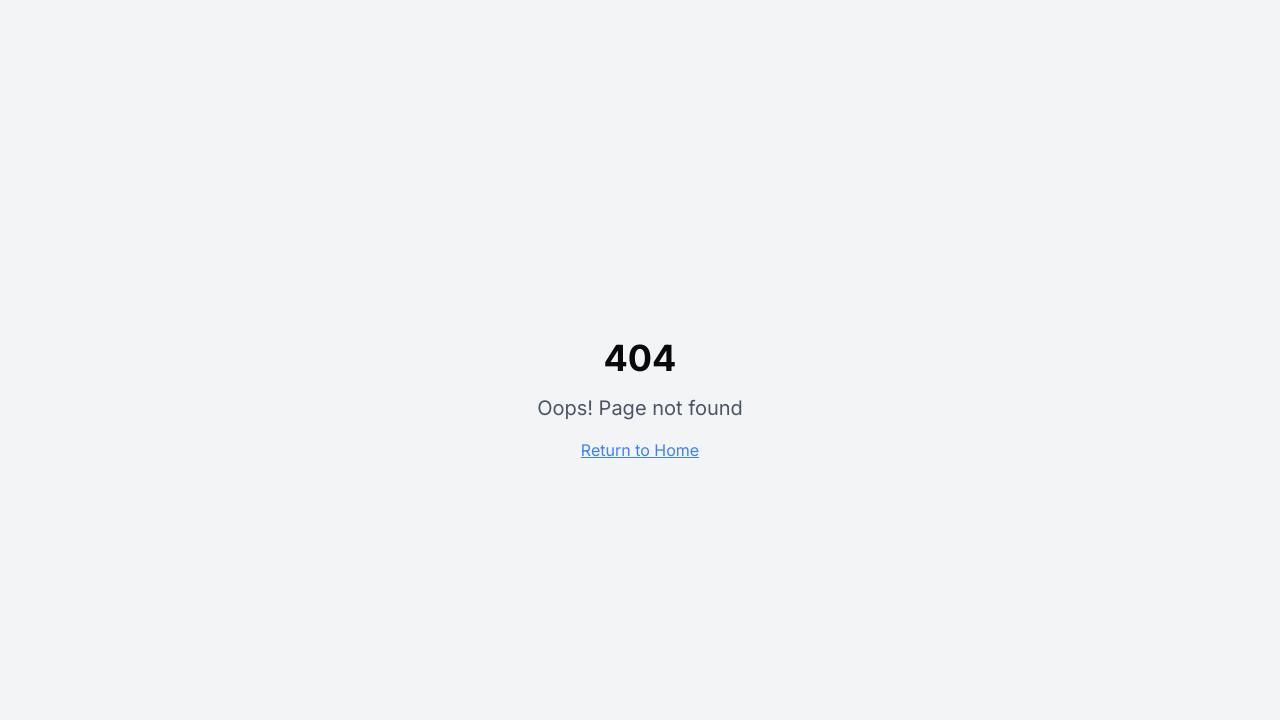
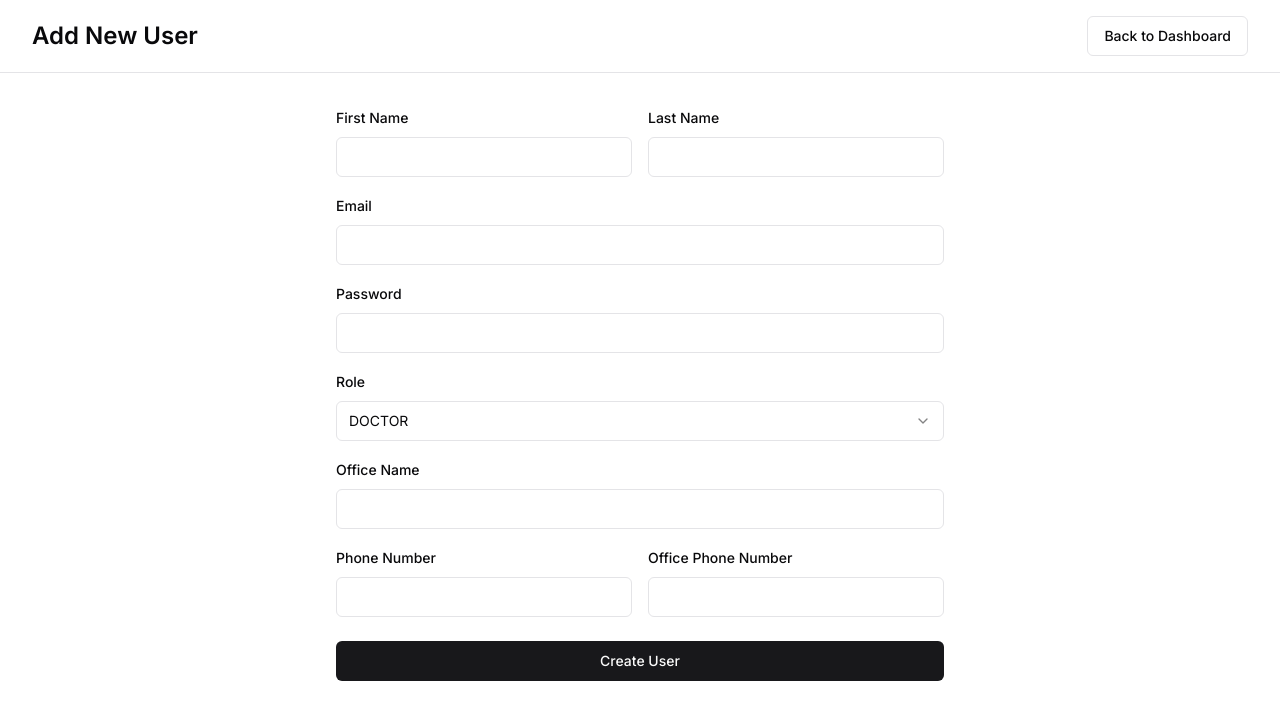
Before and after one commit to canyonbryson/manage-users-haven, a React (Vite) app: page /dashboard/add in a window 1280 px wide. Before the commit this address had no page. Shown: the top 720 px of the page. Built offline with nearby package versions, Linux system fonts and the light colour scheme.

Commit message:
Add Add Users page
Adds a new page to the application allowing the addition of new users to the Supabase backend.

```diff
--- a/src/App.tsx
+++ b/src/App.tsx
@@ -7,6 +7,7 @@ import { BrowserRouter, Routes, Route, Navigate } from "react-router-dom";
 import Index from "./pages/Index";
 import Login from "./pages/Login";
 import Dashboard from "./pages/Dashboard";
+import AddUser from "./pages/AddUser";
 import NotFound from "./pages/NotFound";
 
 const queryClient = new QueryClient();
@@ -21,6 +22,7 @@ const App = () => (
           <Route path="/" element={<Index />} />
           <Route path="/login" element={<Login />} />
           <Route path="/dashboard" element={<Dashboard />} />
+          <Route path="/dashboard/add" element={<AddUser />} />
           <Route path="*" element={<NotFound />} />
         </Routes>
       </BrowserRouter>
--- /dev/null
+++ b/src/pages/AddUser.tsx
@@ -0,0 +1,275 @@
+
+import { useState } from "react";
+import { useNavigate } from "react-router-dom";
+import { Button } from "@/components/ui/button";
+import { Input } from "@/components/ui/input";
+import { useToast } from "@/hooks/use-toast";
+import { supabase } from "@/integrations/supabase/client";
+import {
+  Select,
+  SelectContent,
+  SelectItem,
+  SelectTrigger,
+  SelectValue,
+} from "@/components/ui/select";
+
+const roles = [
+  "DOCTOR",
+  "PT",
+  "TRAINER",
+  "ADMIN",
+  "COACH",
+  "ATHLETE",
+  "PATIENT",
+  "CLINICAL SPECIALIST",
+] as const;
+
+const AddUser = () => {
+  const navigate = useNavigate();
+  const { toast } = useToast();
+  const [isLoading, setIsLoading] = useState(false);
+  const [formData, setFormData] = useState({
+    email: "",
+    password: "",
+    first_name: "",
+    last_name: "",
+    role: "DOCTOR",
+    office_name: "",
+    phone_number: "",
+    office_phone_number: "",
+  });
+
+  const handleSubmit = async (e: React.FormEvent) => {
+    e.preventDefault();
+    setIsLoading(true);
+
+    try {
+      // First create the auth user
+      const { data: authData, error: authError } = await supabase.auth.signUp({
+        email: formData.email,
+        password: formData.password,
+      });
+
+      if (authError) throw authError;
+
+      if (authData.user) {
+        // The trigger will automatically create the user record,
+        // we just need to update it with the provided data
+        const { error: updateError } = await supabase
+          .from('users')
+          .update({
+            first_name: formData.first_name,
+            last_name: formData.last_name,
+            role: formData.role,
+            office_name: formData.office_name,
+            phone_number: formData.phone_number,
+            office_phone_number: formData.office_phone_number,
+          })
+          .eq('id', authData.user.id);
+
+        if (updateError) throw updateError;
+
+        toast({
+          title: "Success",
+          description: "User has been created successfully",
+        });
+        navigate("/dashboard");
+      }
+    } catch (error: any) {
+      toast({
+        variant: "destructive",
+        title: "Error",
+        description: error?.message || "Failed to create user",
+      });
+    } finally {
+      setIsLoading(false);
+    }
+  };
+
+  return (
+    <div className="min-h-screen bg-background">
+      <nav className="border-b">
+        <div className="max-w-7xl mx-auto px-4 sm:px-6 lg:px-8">
+          <div className="flex justify-between items-center py-4">
+            <h1 className="text-2xl font-semibold">Add New User</h1>
+            <Button
+              onClick={() => navigate("/dashboard")}
+              variant="outline"
+              className="transition-all hover:scale-[1.02]"
+            >
+              Back to Dashboard
+            </Button>
+          </div>
+        </div>
+      </nav>
+
+      <main className="max-w-2xl mx-auto px-4 sm:px-6 lg:px-8 py-8">
+        <form onSubmit={handleSubmit} className="space-y-6">
+          <div className="space-y-4">
+            <div className="grid grid-cols-2 gap-4">
+              <div className="space-y-2">
+                <label htmlFor="first_name" className="text-sm font-medium">
+                  First Name
+                </label>
+                <Input
+                  id="first_name"
+                  value={formData.first_name}
+                  onChange={(e) =>
+                    setFormData((prev) => ({
+                      ...prev,
+                      first_name: e.target.value,
+                    }))
+                  }
+                  required
+                />
+              </div>
+              <div className="space-y-2">
+                <label htmlFor="last_name" className="text-sm font-medium">
+                  Last Name
+                </label>
+                <Input
+                  id="last_name"
+                  value={formData.last_name}
+                  onChange={(e) =>
+                    setFormData((prev) => ({
+                      ...prev,
+                      last_name: e.target.value,
+                    }))
+                  }
+                  required
+                />
+              </div>
+            </div>
+
+            <div className="space-y-2">
+              <label htmlFor="email" className="text-sm font-medium">
+                Email
+              </label>
+              <Input
+                id="email"
+                type="email"
+                value={formData.email}
+                onChange={(e) =>
+                  setFormData((prev) => ({
+                    ...prev,
+                    email: e.target.value,
+                  }))
+                }
+                required
+              />
+            </div>
+
+            <div className="space-y-2">
+              <label htmlFor="password" className="text-sm font-medium">
+                Password
+              </label>
+              <Input
+                id="password"
+                type="password"
+                value={formData.password}
+                onChange={(e) =>
+                  setFormData((prev) => ({
+                    ...prev,
+                    password: e.target.value,
+                  }))
+                }
+                required
+                minLength={6}
+              />
+            </div>
+
+            <div className="space-y-2">
+              <label htmlFor="role" className="text-sm font-medium">
+                Role
+              </label>
+              <Select
+                value={formData.role}
+                onValueChange={(value) =>
+                  setFormData((prev) => ({
+                    ...prev,
+                    role: value,
+                  }))
+                }
+              >
+                <SelectTrigger>
+                  <SelectValue placeholder="Select a role" />
+                </SelectTrigger>
+                <SelectContent>
+                  {roles.map((role) => (
+                    <SelectItem key={role} value={role}>
+                      {role}
+                    </SelectItem>
+                  ))}
+                </SelectContent>
+              </Select>
+            </div>
+
+            <div className="space-y-2">
+              <label htmlFor="office_name" className="text-sm font-medium">
+                Office Name
+              </label>
+              <Input
+                id="office_name"
+                value={formData.office_name}
+                onChange={(e) =>
+                  setFormData((prev) => ({
+                    ...prev,
+                    office_name: e.target.value,
+                  }))
+                }
+                required
+              />
+            </div>
+
+            <div className="grid grid-cols-2 gap-4">
+              <div className="space-y-2">
+                <label htmlFor="phone_number" className="text-sm font-medium">
+                  Phone Number
+                </label>
+                <Input
+                  id="phone_number"
+                  type="tel"
+                  value={formData.phone_number}
+                  onChange={(e) =>
+                    setFormData((prev) => ({
+                      ...prev,
+                      phone_number: e.target.value,
+                    }))
+                  }
+                  required
+                />
+              </div>
+              <div className="space-y-2">
+                <label htmlFor="office_phone_number" className="text-sm font-medium">
+                  Office Phone Number
+                </label>
+                <Input
+                  id="office_phone_number"
+                  type="tel"
+                  value={formData.office_phone_number}
+                  onChange={(e) =>
+                    setFormData((prev) => ({
+                      ...prev,
+                      office_phone_number: e.target.value,
+                    }))
+                  }
+                  required
+                />
+              </div>
+            </div>
+          </div>
+
+          <Button
+            type="submit"
+            className="w-full"
+            disabled={isLoading}
+          >
+            {isLoading ? "Creating User..." : "Create User"}
+          </Button>
+        </form>
+      </main>
+    </div>
+  );
+};
+
+export default AddUser;
--- a/src/pages/Dashboard.tsx
+++ b/src/pages/Dashboard.tsx
@@ -113,6 +113,13 @@ const Dashboard = () => {
         <div className="max-w-7xl mx-auto px-4 sm:px-6 lg:px-8">
           <div className="flex justify-between items-center py-4">
             <h1 className="text-2xl font-semibold">OrthoHCP Dashboard</h1>
+            <div className="flex items-center gap-4">
+              <Button
+                onClick={() => navigate("/dashboard/add")}
+                className="transition-all hover:scale-[1.02]"
+              >
+                Add User
+              </Button>
               <Button
                 onClick={handleSignOut}
                 variant="outline"
@@ -120,6 +127,7 @@ const Dashboard = () => {
               >
                 Sign Out
               </Button>
+            </div>
           </div>
         </div>
       </nav>
```
Lines whose indentation alone changed are shown as unchanged.
